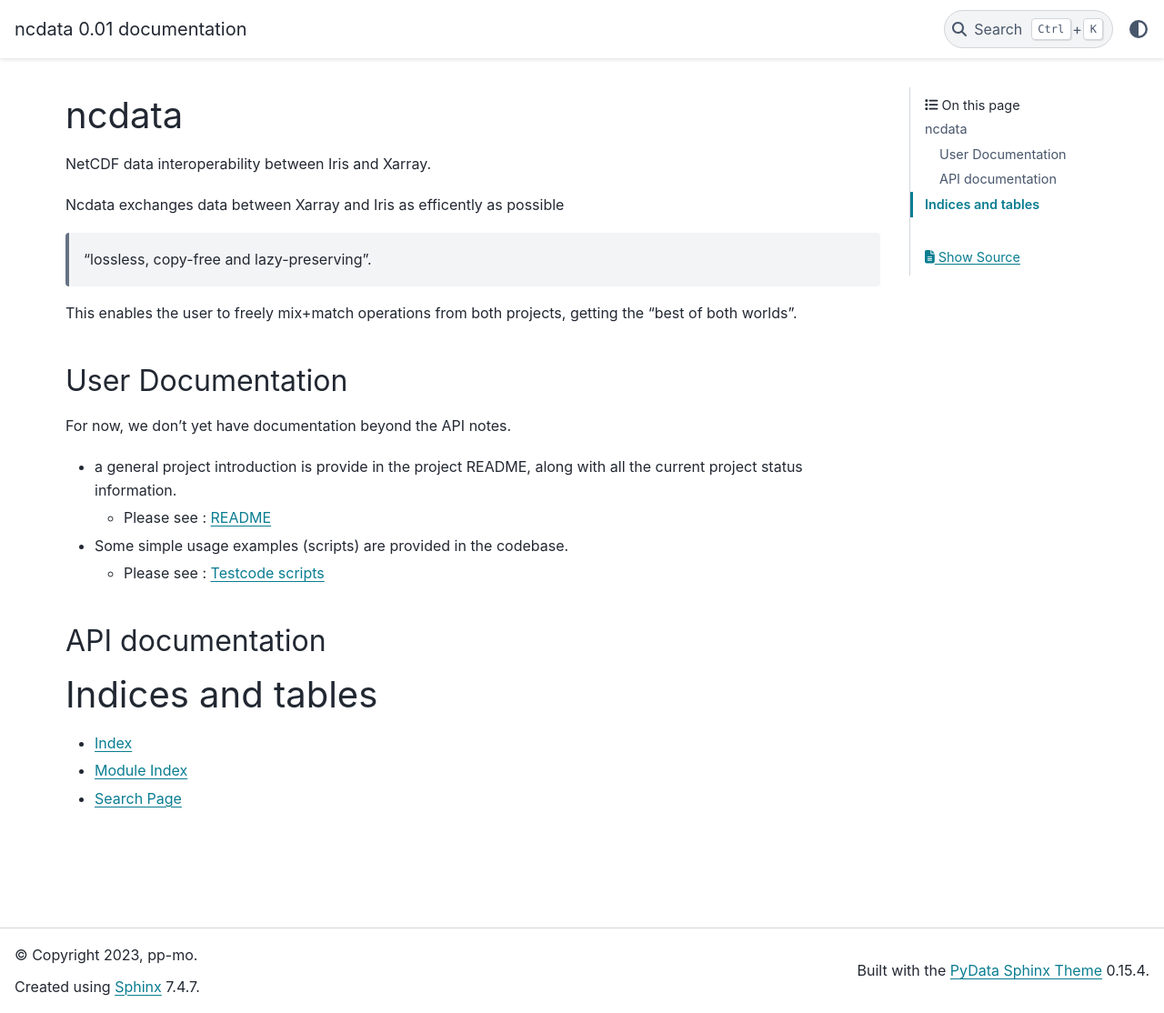
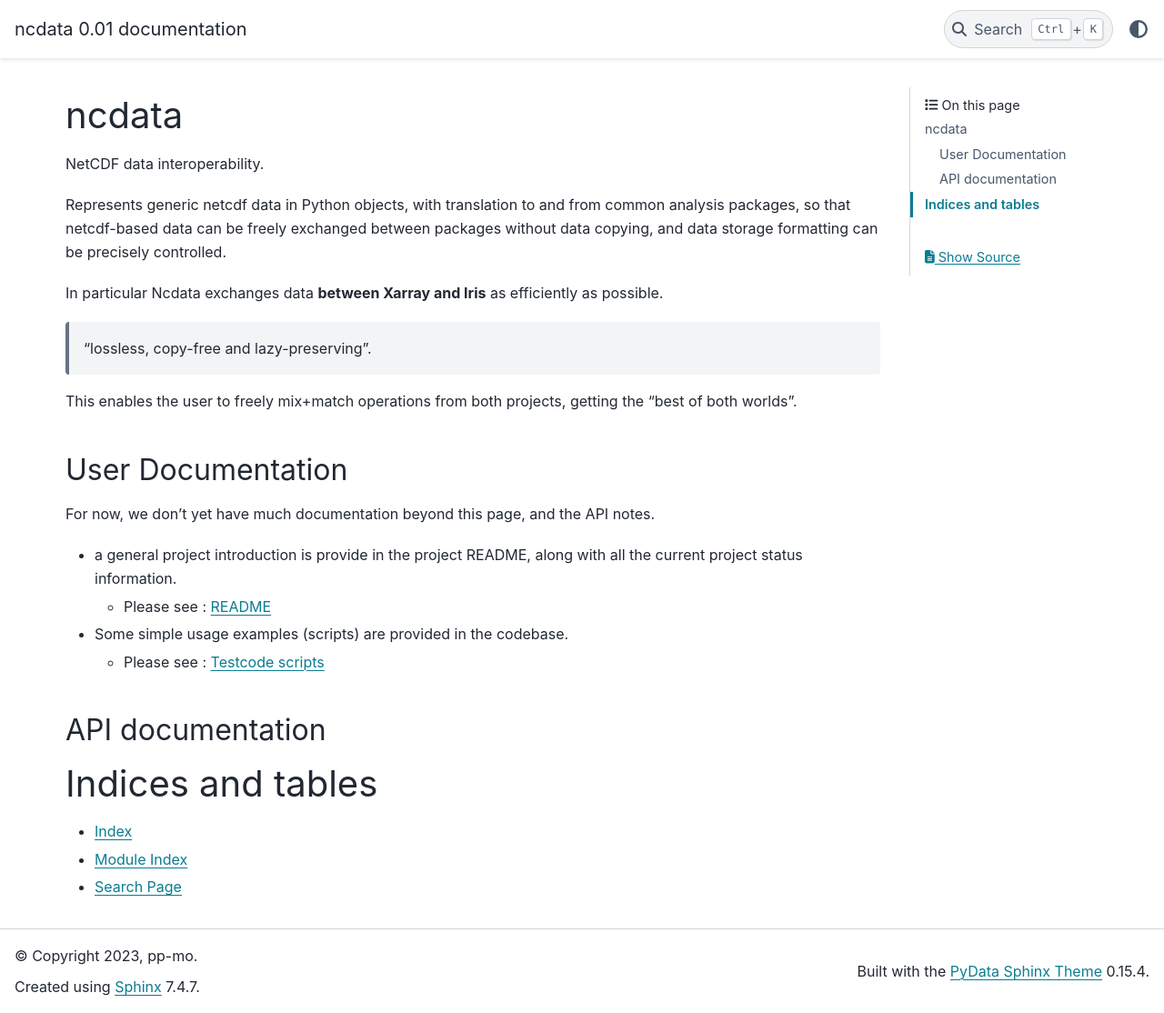
Before and after one commit to pp-mo/ncdata, a Sphinx documentation site: the page built from docs/index.rst, in a window 1280 px wide and 1114 px high. Shown: the whole window at 91% size. Built offline with Sphinx 7.4.7 and the PyData theme 0.15.4, drawn with Linux system fonts in a browser that asks for light colours; pages that are not in the unit, such as notebooks, are missing from menus.

Commit message:
Tweak top-level motivation, and fix examples links.

```diff
--- a/docs/index.rst
+++ b/docs/index.rst
@@ -5,9 +5,14 @@
 
 ncdata
 ======
-NetCDF data interoperability between Iris and Xarray.
+NetCDF data interoperability.
 
-Ncdata exchanges data between Xarray and Iris as efficently as possible
+Represents generic netcdf data in Python objects, with translation to and from common
+analysis packages, so that netcdf-based data can be freely exchanged between packages
+without data copying, and data storage formatting can be precisely controlled.
+
+In particular Ncdata exchanges data **between Xarray and Iris** as efficiently as
+possible.
 
    "lossless, copy-free and lazy-preserving".
 
@@ -17,7 +22,7 @@
 
 User Documentation
 ------------------
-For now, we don't yet have documentation beyond the API notes.
+For now, we don't yet have much documentation beyond this page, and the API notes.
 
 * a general project introduction is provide in the project README,
   along with all the current project status information.
@@ -26,7 +31,7 @@
 
 * Some simple usage examples (scripts) are provided in the codebase.
 
-  * Please see : `Testcode scripts <https://github.com/pp-mo/ncdata/blob/main/lib/tests/integration>`_
+  * Please see : `Testcode scripts <https://github.com/pp-mo/ncdata/blob/main/tests/integration>`_
 
 
 API documentation
```
Also changed, not shown: README.md (+7 -4 lines).
